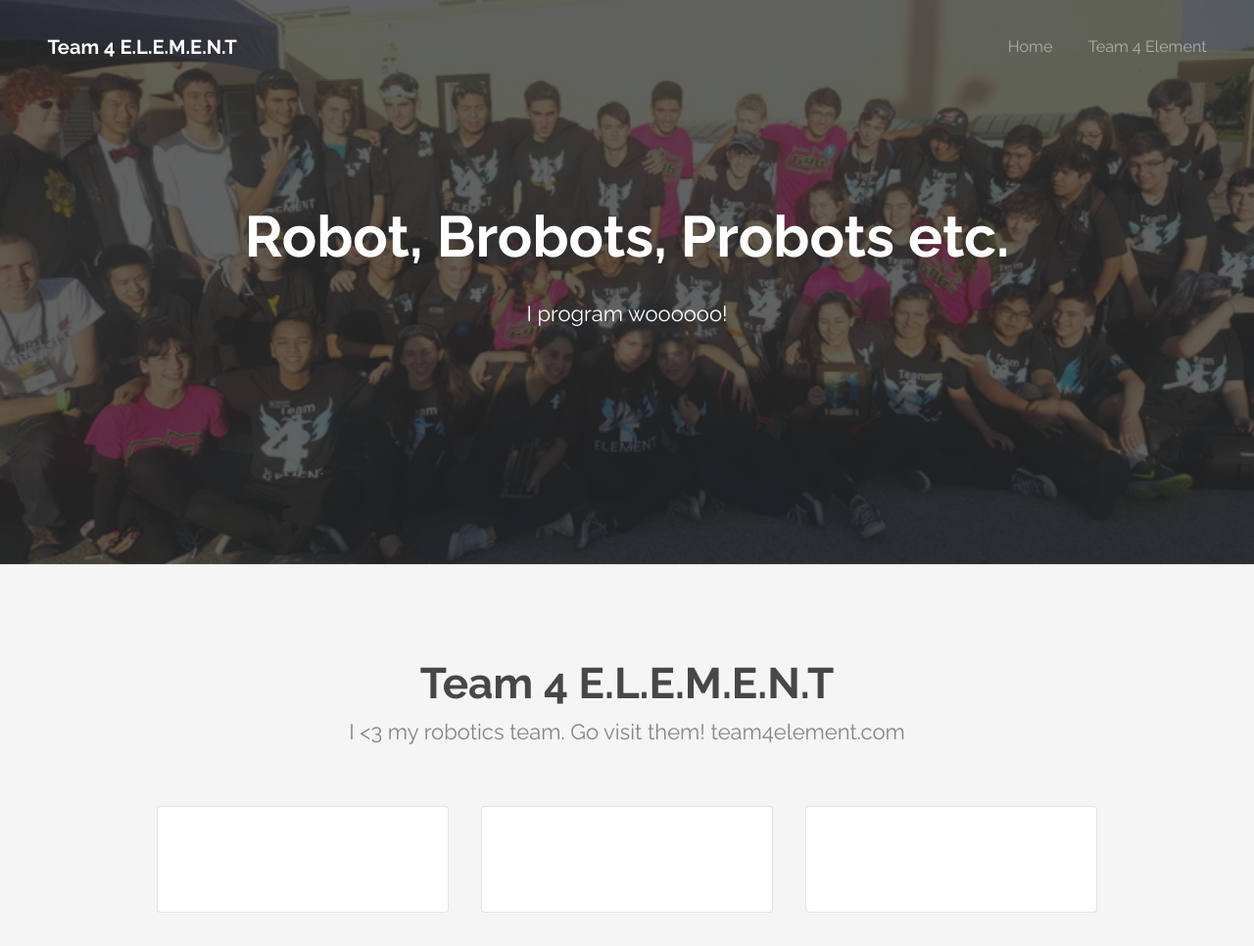
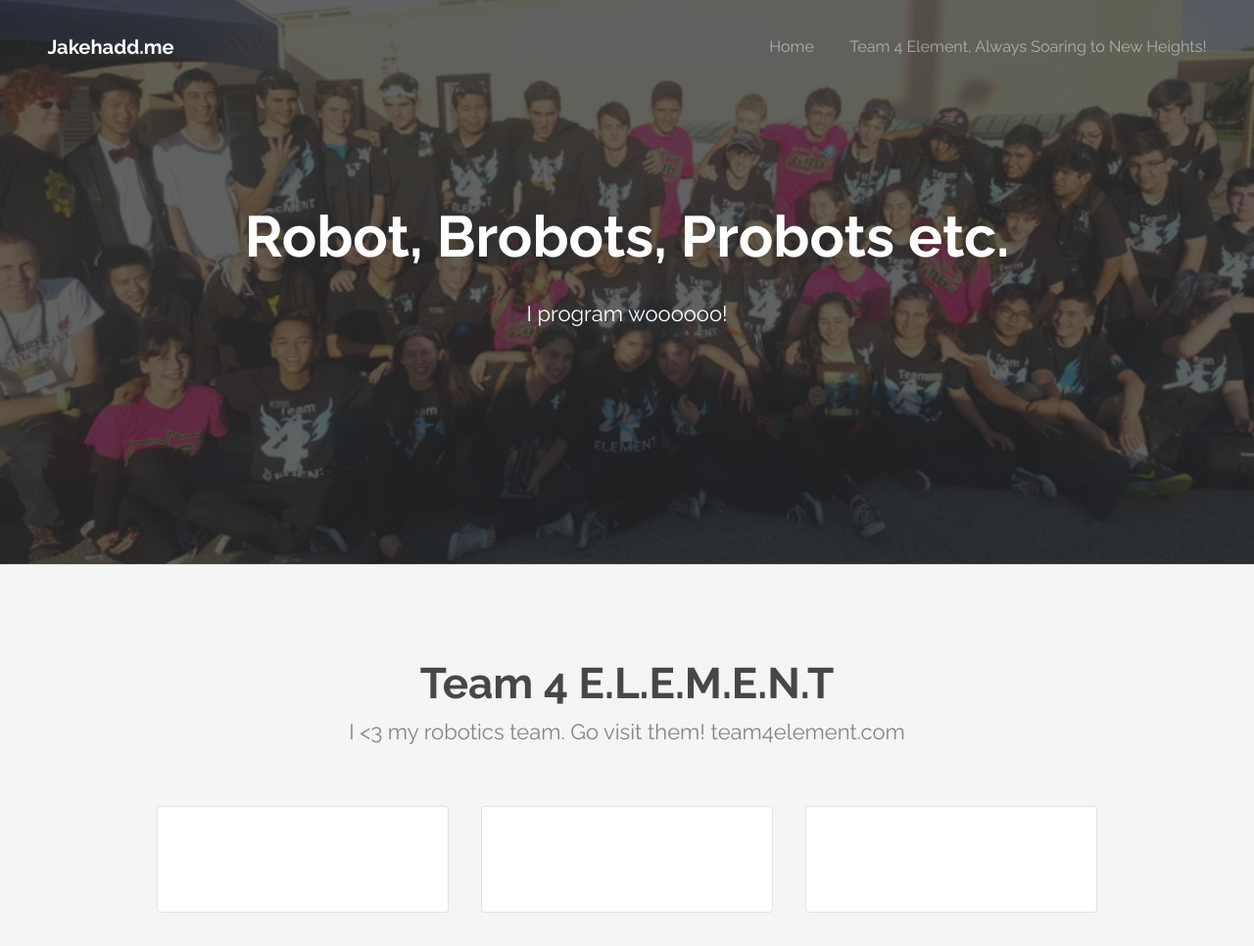
Before and after one commit to Jacob-Haddad/old-website, a plain HTML site: page team4element.html in a window 1280 px wide. Shown: the top 966 px of the page at 98% size. Drawn offline with Linux system fonts and the light colour scheme.

Commit message:
Update team4element.html

```diff
--- a/team4element.html
+++ b/team4element.html
@@ -2,7 +2,7 @@
 <html lang="en">
 	<head>
 		<meta charset="UTF-8">
-		<title>Jakehadd.me</title>
+		<title>Team 4 Element</title>
 		<meta http-equiv="content-type" content="text/html; charset=utf-8" />
 		<meta name="description" content="" />
 		<meta name="keywords" content="" />
@@ -21,12 +21,12 @@
 
 		<!-- Header -->
 			<header id="header">
-				<h1><a href="index.html">Team 4 E.L.E.M.E.N.T</a></h1>
+				<h1><a href="index.html">Jakehadd.me</a></h1>
 				<nav id="nav">
 					<ul>
 						<li><a href="index.html">Home</a></li>
 
-						<li><a href="team4element.html">Team 4 Element</a></li>
+						<li><a href="team4element.html">Team 4 Element, Always Soaring to New Heights!</a></li>
 					</ul>
 				</nav>
 			</header>
```
